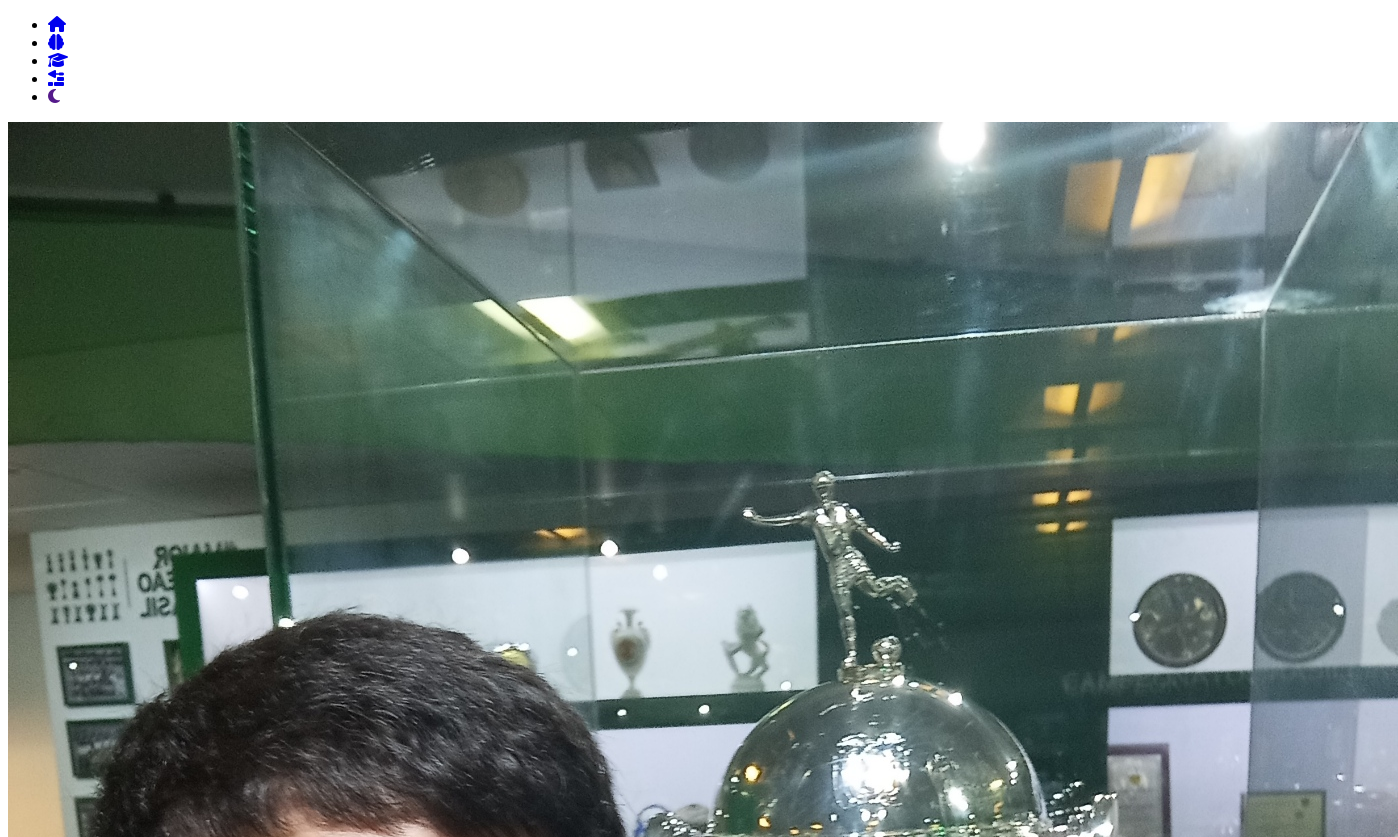
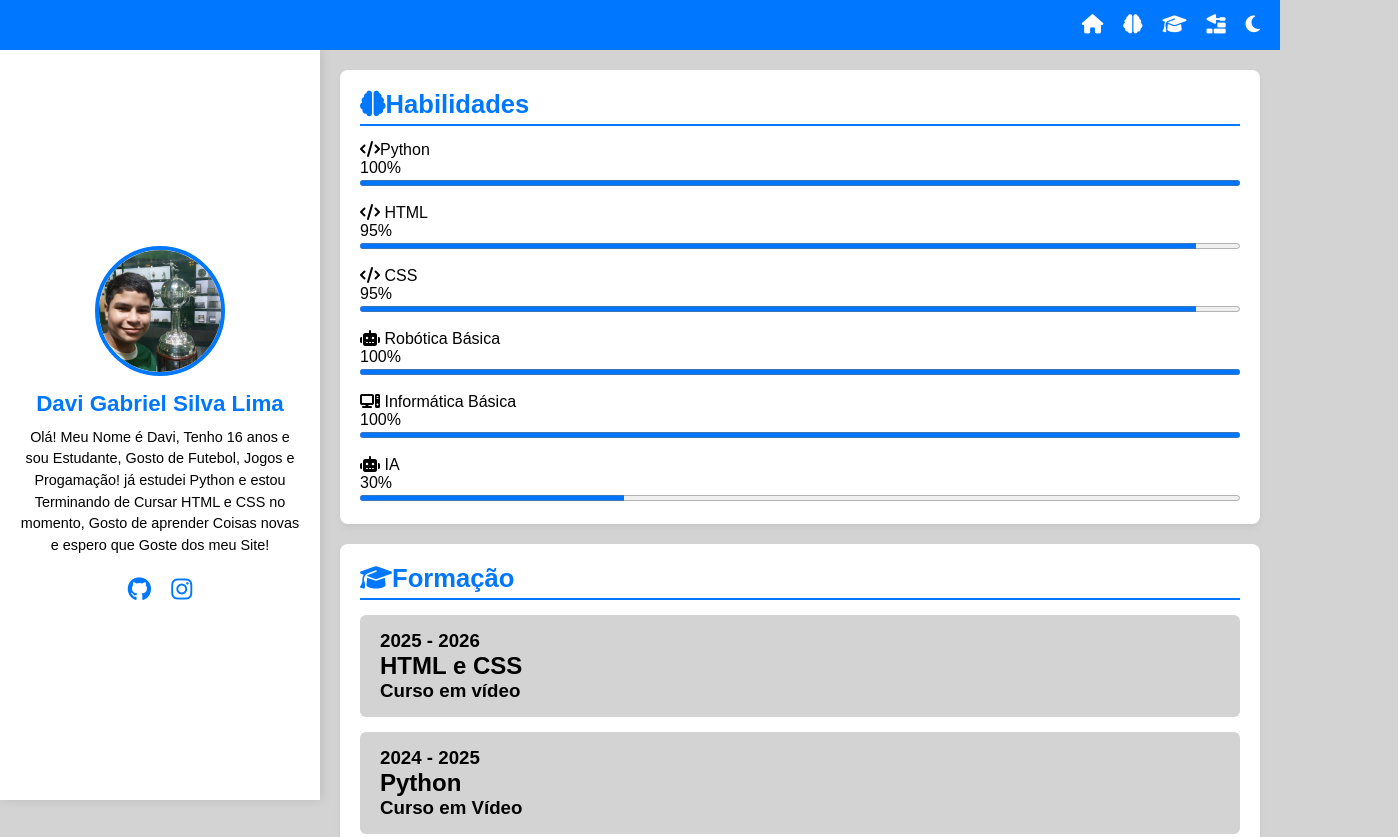
Before and after one commit to davigabriel15/projeto-portifolio, a plain HTML site: page index.html in a window 1280 px wide. Shown: the top 837 px of the page, 1398 px wide, since content can reach past the window. Drawn offline with Linux system fonts and the light colour scheme.

Commit message:
Vesão para Pc finalizada

```diff
--- a/estilos/style.css
+++ b/estilos/style.css
@@ -1,9 +1,221 @@
-/*
-  Variáveis para cores:
-  --fundo-principal
-  --texto
-  --texto-inverso
-  --destaque
-  --destaque-inverso
-  --fundo-card
-*/
+/* =======================================================
+   ESTILOS PARA TELAS MAIORES (Desktops, Notebooks, Tablets)
+   ======================================================= */
+@media screen and (min-width: 361px) {
+
+    /* Configurações Globais */
+    * {
+        margin: 0;
+        padding: 0;
+        box-sizing: border-box;
+        font-family: Arial, Helvetica, sans-serif;
+    }
+
+    body {
+        background-color: var(--cor-fundo);
+        color: var(--cor-texto);
+        transition: background-color 0.3s, color 0.3s;
+        display: block;
+    }
+
+    /* NAV: Horizontal e Fixo no Topo */
+    nav {
+        position: fixed;
+        top: 0;
+        left: 0;
+        width: 100%;
+        height: 50px;
+        background-color: var(--cor-principal);
+        display: flex;
+        justify-content: flex-end;
+        align-items: center;
+        padding: 0 20px;
+        z-index: 1000;
+    }
+
+    nav > ul {
+        list-style-type: none;
+        display: flex;
+        flex-direction: row;
+        gap: 20px;
+    }
+
+    nav > ul > li > a {
+        color: white;
+        font-size: 1.2em;
+        text-decoration: none;
+        transition: transform 0.2s;
+    }
+
+    li:hover {
+        transform: scale(1.15);
+        background-color: transparent;
+    }
+
+    /* CABEÇALHO: Fixo no Lado Esquerdo (Abaixo do Nav) */
+    .cabeca {
+        position: fixed;
+        top: 50px; /* Logo abaixo da nav */
+        left: 0;
+        width: 320px;
+        height: calc(100vh - 50px);
+        background-color: var(--cor-card);
+        color: var(--cor-texto);
+        display: flex;
+        flex-direction: column;
+        align-items: center;
+        justify-content: center;
+        padding: 25px 20px;
+        box-shadow: 2px 0 10px rgba(0, 0, 0, 0.1);
+        z-index: 900;
+        margin: 0;
+        border-radius: 0;
+        text-align: center;
+    }
+
+    .cabeca > img {
+        width: 130px;
+        height: 130px;
+        object-fit: cover;
+        border-radius: 50%;
+        border: 4px solid var(--cor-principal);
+        margin-bottom: 15px;
+    }
+
+    .cabeca > h1 {
+        font-size: 1.4em;
+        color: var(--cor-principal);
+        margin-bottom: 10px;
+        text-indent: 0;
+    }
+
+    .cabeca > p {
+        font-size: 0.9em;
+        line-height: 1.5;
+        margin-bottom: 20px;
+    }
+
+    .cabeca > div > a {
+        color: var(--cor-principal);
+        font-size: 1.5em;
+        margin: 0 8px;
+    }
+
+    /* CONTEÚDO PRINCIPAL (Alinhado à direita do cabeçalho) */
+    .principal,
+    .formacao,
+    .projetos {
+        margin-left: 340px; /* 320px do cabeçalho + 20px de espaçamento */
+        margin-right: 20px;
+        background-color: var(--cor-card);
+        border-radius: 8px;
+        padding: 20px;
+        box-shadow: 0 4px 6px rgba(0, 0, 0, 0.05);
+    }
+
+    .principal {
+        margin-top: 70px; /* Descola do topo fixo */
+        display: flex;
+        flex-direction: column;
+        gap: 15px;
+    }
+
+    .principal > h1 {
+        font-size: 1.6em;
+        color: var(--cor-principal);
+        border-bottom: 2px solid var(--cor-principal);
+        padding-bottom: 5px;
+    }
+
+    .hab {
+        display: flex;
+        flex-direction: column;
+        font-size: 1em;
+    }
+
+    .hab > progress {
+        width: 100%;
+        height: 12px;
+    }
+
+    /* FORMAÇÃO */
+    .formacao {
+        margin-top: 20px;
+        display: flex;
+        flex-direction: column;
+        gap: 15px;
+    }
+
+    .formacao > h1 {
+        font-size: 1.6em;
+        color: var(--cor-principal);
+        border-bottom: 2px solid var(--cor-principal);
+        padding-bottom: 5px;
+    }
+
+    .formacao > section {
+        background-color: var(--cor-secao);
+        padding: 15px;
+        border-radius: 6px;
+        border-left: 5px solid transparent;
+        transition: transform 0.3s ease, border-left-color 0.3s ease, box-shadow 0.3s ease;
+    }
+
+    .formacao > section:hover {
+        transform: translateX(10px);
+        border-left-color: var(--cor-principal);
+        box-shadow: -2px 4px 10px rgba(0, 0, 0, 0.15);
+    }
+
+    /* PROJETOS: Um em baixo do outro */
+    .projetos {
+        margin-top: 20px;
+        margin-bottom: 30px;
+        display: flex;
+        flex-direction: column;
+        gap: 20px;
+    }
+
+    .projetos > div > h1 {
+        font-size: 1.6em;
+        color: var(--cor-principal);
+        border-bottom: 2px solid var(--cor-principal);
+        padding-bottom: 5px;
+        margin-bottom: 10px;
+    }
+
+    .projetos > div > section {
+        background: var(--cor-secao);
+        border-radius: 8px;
+        padding: 20px;
+        display: flex;
+        flex-direction: column;
+        align-items: flex-start;
+    }
+
+    .projetos > div > section > img {
+        width: 100%;
+        max-height: 350px;
+        object-fit: cover;
+        border-radius: 6px;
+        margin-bottom: 10px;
+    }
+
+    /* RODAPÉ: Cobertura total da parte inferior */
+    footer {
+        width: 100%;
+        margin: 0;
+        padding: 15px 0;
+        background-color: var(--cor-principal);
+        color: white;
+        text-align: center;
+        position: relative;
+        z-index: 1001; /* Fica acima do cabeçalho lateral ao chegar no fim */
+    }
+
+    footer > a {
+        color: white;
+        font-weight: bold;
+        text-decoration: underline;
+    }
+}
--- a/index.html
+++ b/index.html
@@ -22,12 +22,14 @@
         <h1>Davi Gabriel Silva Lima </h1>
         <p>Olá! Meu Nome é Davi, Tenho 16 anos e sou Estudante, Gosto de Futebol, Jogos e Progamação! já estudei Python e estou Terminando de Cursar HTML e CSS no momento, Gosto de aprender Coisas novas e espero que Goste dos meu Site!</p>
 
-        <a href="https://github.com/davigabriel15" target="_blank"><i class="fa-brands fa-github"></i></a>
-        <a href="https://www.instagram.com/davi_gabriel_lima/" target="_blank"><i class="fa-brands fa-instagram" id="habilidades"></i></a>
+        <div>
+            <a href="https://github.com/davigabriel15" target="_blank"><i class="fa-brands fa-github"></i></a>
+            <a href="https://www.instagram.com/davi_gabriel_lima/" target="_blank"><i class="fa-brands fa-instagram"></i></a>
+        </div>
     </header>
 
 
-    <div class="principal">
+    <div class="principal" id="habilidades">
         <h1><i class="fa-solid fa-brain"></i>Habilidades</h1>
         <div class="hab">
             <span><i class="fa-solid fa-code"> </i>Python</span> <span>100%</span>
```
